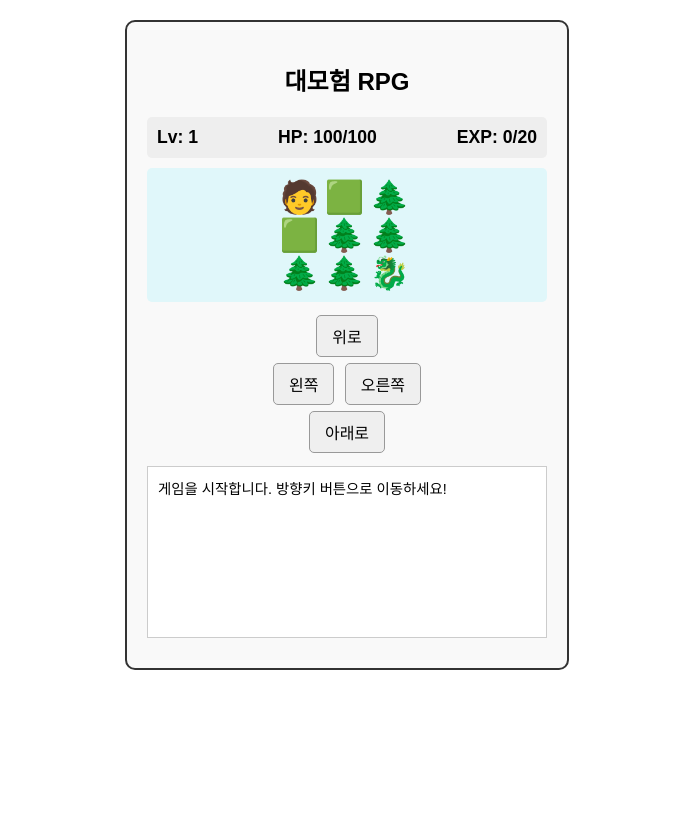
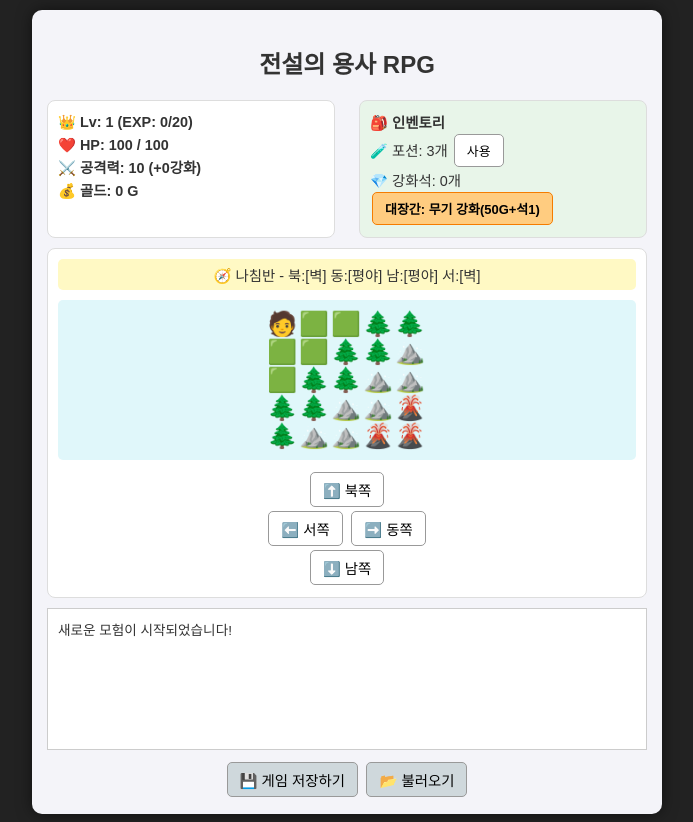
Before and after one commit to hohohon1001-cmd/None_rpg, a plain HTML site: page index.html in a window 1280 px wide. Shown: the whole page, without its empty margins (293-986 px from the left). Before the commit the page ends 800 px from the top, so only its background shows below. Drawn offline with Linux system fonts and the light colour scheme.

Commit message:
Update game title and enhance UI elements

```diff
--- a/index.html
+++ b/index.html
@@ -2,86 +2,110 @@
 <html lang="ko">
 <head>
     <meta charset="UTF-8">
-    <title>나만의 웹 RPG - 확장판</title>
+    <title>나만의 웹 RPG - 완성형</title>
     <style>
-        body { font-family: 'Malgun Gothic', sans-serif; text-align: center; margin-top: 20px; }
-        #game-board { border: 2px solid #333; width: 400px; margin: 0 auto; padding: 20px; border-radius: 10px; background-color: #f9f9f9; }
-        .stats { display: flex; justify-content: space-between; font-size: 1.1em; margin-bottom: 10px; font-weight: bold; background: #eee; padding: 10px; border-radius: 5px; }
-        #map-display { font-size: 2em; letter-spacing: 5px; margin: 10px 0; background: #e0f7fa; padding: 10px; border-radius: 5px; }
-        #log { height: 150px; border: 1px solid #ccc; overflow-y: scroll; padding: 10px; text-align: left; background-color: #fff; margin-bottom: 10px; font-size: 0.9em; }
-        button { padding: 8px 15px; font-size: 1em; margin: 3px; cursor: pointer; border-radius: 5px; border: 1px solid #999; }
-        .controls { margin-bottom: 10px; }
+        body { font-family: 'Malgun Gothic', sans-serif; text-align: center; margin-top: 10px; background-color: #222; color: #333; }
+        #game-board { display: flex; flex-direction: column; width: 600px; margin: 0 auto; padding: 15px; border-radius: 10px; background-color: #f4f4f9; box-shadow: 0 0 15px rgba(0,0,0,0.5); }
+        .panel-row { display: flex; justify-content: space-between; margin-bottom: 10px; }
+        .panel { background: #fff; padding: 10px; border-radius: 8px; border: 1px solid #ddd; width: 48%; box-sizing: border-box; }
+
+        /* 상태창 & 인벤토리 */
+        .stats { font-size: 0.9em; font-weight: bold; text-align: left; line-height: 1.6; }
+        .inventory { font-size: 0.9em; text-align: left; background: #e8f5e9; }
+
+        /* 맵 & 나침반 */
+        #map-display { font-size: 1.5em; letter-spacing: 2px; margin: 10px 0; background: #e0f7fa; padding: 10px; border-radius: 5px; text-align: center; }
+        #compass { font-size: 0.9em; background: #fff9c4; padding: 5px; border-radius: 5px; margin-bottom: 10px; }
+
+        /* 로그 & 버튼 */
+        #log { height: 120px; border: 1px solid #ccc; overflow-y: scroll; padding: 10px; text-align: left; background-color: #fff; font-size: 0.85em; margin-bottom: 10px; }
+        button { padding: 6px 12px; font-size: 0.9em; margin: 2px; cursor: pointer; border-radius: 5px; border: 1px solid #999; background: #fff; transition: 0.2s; }
+        button:hover { background: #eee; }
+        .btn-action { background: #ffcc80; font-weight: bold; border-color: #f57c00; }
+        .btn-system { background: #cfd8dc; }
     </style>
 </head>
 <body>
     <div id="game-board">
-        <h2>대모험 RPG</h2>
+        <h2>전설의 용사 RPG</h2>
 
-        <div class="stats">
-            <div>Lv: <span id="p-lv">1</span></div>
-            <div>HP: <span id="p-hp">100</span>/<span id="p-max-hp">100</span></div>
-            <div>EXP: <span id="p-exp">0</span>/<span id="p-max-exp">20</span></div>
+        <div class="panel-row">
+            <div class="panel stats">
+                <div>👑 Lv: <span id="p-lv">1</span> (EXP: <span id="p-exp">0</span>/<span id="p-max-exp">20</span>)</div>
+                <div>❤️ HP: <span id="p-hp">100</span> / <span id="p-max-hp">100</span></div>
+                <div>⚔️ 공격력: <span id="p-atk">10</span> (+<span id="p-wlv">0</span>강화)</div>
+                <div>💰 골드: <span id="p-gold">0</span> G</div>
+            </div>
+            <div class="panel inventory">
+                <b>🎒 인벤토리</b><br>
+                🧪 포션: <span id="inv-potion">0</span>개
+                <button onclick="usePotion()">사용</button><br>
+                💎 강화석: <span id="inv-stone">0</span>개<br>
+                <button class="btn-action" onclick="enhance()">대장간: 무기 강화(50G+석1)</button>
+            </div>
         </div>
 
-        <div id="map-display">
+        <div class="panel-row">
+            <div class="panel" style="width: 100%;">
+                <div id="compass">🧭 나침반 (주변 탐색) - 북:? 동:? 남:? 서:?</div>
+                <div id="map-display"></div>
+
+                <div id="move-btns">
+                    <button onclick="move(0, -1)">⬆️ 북쪽</button><br>
+                    <button onclick="move(-1, 0)">⬅️ 서쪽</button>
+                    <button onclick="move(1, 0)">➡️ 동쪽</button><br>
+                    <button onclick="move(0, 1)">⬇️ 남쪽</button>
+                </div>
+
+                <div id="battle-btns" style="display:none; background: #ffebee; padding: 10px; border-radius: 5px;">
+                    <p style="color:red; font-weight:bold;">😈 적 HP: <span id="m-hp">0</span></p>
+                    <button class="btn-action" onclick="attack()">⚔️ 공격하기</button>
+                    <button onclick="run()">🏃 도망치기</button>
+                </div>
             </div>
-
-        <div class="controls" id="move-btns">
-            <button onclick="move(0, -1)">위로</button><br>
-            <button onclick="move(-1, 0)">왼쪽</button>
-            <button onclick="move(1, 0)">오른쪽</button><br>
-            <button onclick="move(0, 1)">아래로</button>
         </div>
 
-        <div class="controls" id="battle-btns" style="display:none;">
-            <p><b>적 HP: <span id="m-hp">0</span></b></p>
-            <button onclick="attack()">공격하기</button>
-            <button onclick="run()">도망치기</button>
+        <div id="log">새로운 모험이 시작되었습니다!<br></div>
+        <div>
+            <button class="btn-system" onclick="saveGame()">💾 게임 저장하기</button>
+            <button class="btn-system" onclick="loadGame()">📂 불러오기</button>
         </div>
-
-        <div id="log">게임을 시작합니다. 방향키 버튼으로 이동하세요!<br></div>
     </div>
 
     <script>
-        // 플레이어 정보
-        let player = { lv: 1, hp: 100, maxHp: 100, exp: 0, maxExp: 20, x: 0, y: 0 };
-        let monster = { hp: 0, maxHp: 0 };
+        // --- 1. 데이터 설정 ---
+        let player = { lv: 1, hp: 100, maxHp: 100, exp: 0, maxExp: 20, atk: 10, weaponLv: 0, gold: 0, x: 0, y: 0 };
+        let inventory = { potion: 3, stone: 0 }; // 기본 지급 아이템
+        let monster = { hp: 0, maxHp: 0, atk: 0, name: "" };
         let inBattle = false;
 
-        // 3x3 맵 구조 (0: 평지, 1: 마을, 2: 숲, 3: 드래곤)
+        // 5x5 확장 맵 (1:마을, 0:평야, 2:숲, 3:바위산, 4:보스)
         const mapData = [
-            [1, 0, 2],
-            [0, 2, 2],
-            [2, 2, 3]
+            [1, 0, 0, 2, 2],
+            [0, 0, 2, 2, 3],
+            [0, 2, 2, 3, 3],
+            [2, 2, 3, 3, 4],
+            [2, 3, 3, 4, 4]
         ];
+        const mapSymbols = { 0: '🟩', 1: '🏰', 2: '🌲', 3: '⛰️', 4: '🌋' };
+        const mapNames = { 0: '평야', 1: '마을', 2: '숲', 3: '바위산', 4: '화산' };
 
-        // 맵에 쓰일 이모티콘
-        const mapSymbols = { 0: '🟩', 1: '🏰', 2: '🌲', 3: '🐉' };
-
-        // 화면 갱신 함수
+        // --- 2. 시스템 함수 ---
         function updateScreen() {
             document.getElementById('p-lv').innerText = player.lv;
             document.getElementById('p-hp').innerText = player.hp;
             document.getElementById('p-max-hp').innerText = player.maxHp;
             document.getElementById('p-exp').innerText = player.exp;
             document.getElementById('p-max-exp').innerText = player.maxExp;
+            document.getElementById('p-atk').innerText = player.atk + (player.weaponLv * 5);
+            document.getElementById('p-wlv').innerText = player.weaponLv;
+            document.getElementById('p-gold').innerText = player.gold;
+
+            document.getElementById('inv-potion').innerText = inventory.potion;
+            document.getElementById('inv-stone').innerText = inventory.stone;
+
             drawMap();
-        }
-
-        // 맵 그리기 함수
-        function drawMap() {
-            let mapHtml = "";
-            for (let y = 0; y < 3; y++) {
-                for (let x = 0; x < 3; x++) {
-                    if (player.x === x && player.y === y) {
-                        mapHtml += '🧑'; // 플레이어 현재 위치
-                    } else {
-                        mapHtml += mapSymbols[mapData[y][x]];
-                    }
-                }
-                mapHtml += "<br>";
-            }
-            document.getElementById('map-display').innerHTML = mapHtml;
+            updateCompass();
         }
 
         function addLog(text) {
@@ -90,113 +114,169 @@
             logDiv.scrollTop = logDiv.scrollHeight;
         }
 
-        // 이동 함수
-        function move(dx, dy) {
-            if (inBattle) return; // 전투 중엔 이동 불가
-
-            let nx = player.x + dx;
-            let ny = player.y + dy;
-
-            // 맵 밖으로 벗어나는지 확인
-            if (nx < 0 || nx > 2 || ny < 0 || ny > 2) {
-                addLog("그쪽으로는 갈 수 없습니다.");
-                return;
-            }
-
-            player.x = nx;
-            player.y = ny;
-            addLog("이동했습니다.");
-            updateScreen();
-            checkEvent(); // 이동한 칸에 무엇이 있는지 확인
+        function saveGame() {
+            let saveData = { p: player, i: inventory };
+            localStorage.setItem('myRpgSaveData', JSON.stringify(saveData));
+            addLog("<b>💾 게임이 안전하게 저장되었습니다!</b>");
         }
 
-        // 타일 이벤트 확인 함수
+        function loadGame() {
+            let saved = localStorage.getItem('myRpgSaveData');
+            if(saved) {
+                let data = JSON.parse(saved);
+                player = data.p; inventory = data.i;
+                addLog("<b>📂 저장된 모험을 불러왔습니다.</b>");
+                inBattle = false;
+                document.getElementById('move-btns').style.display = 'block';
+                document.getElementById('battle-btns').style.display = 'none';
+                updateScreen();
+            } else {
+                addLog("저장된 데이터가 없습니다.");
+            }
+        }
+
+        // --- 3. 맵 & 나침반 함수 ---
+        function drawMap() {
+            let mapHtml = "";
+            for (let y = 0; y < 5; y++) {
+                for (let x = 0; x < 5; x++) {
+                    if (player.x === x && player.y === y) mapHtml += '🧑';
+                    else mapHtml += mapSymbols[mapData[y][x]];
+                }
+                mapHtml += "<br>";
+            }
+            document.getElementById('map-display').innerHTML = mapHtml;
+        }
+
+        function updateCompass() {
+            let n = (player.y > 0) ? mapNames[mapData[player.y-1][player.x]] : "벽";
+            let s = (player.y < 4) ? mapNames[mapData[player.y+1][player.x]] : "벽";
+            let w = (player.x > 0) ? mapNames[mapData[player.y][player.x-1]] : "벽";
+            let e = (player.x < 4) ? mapNames[mapData[player.y][player.x+1]] : "벽";
+            document.getElementById('compass').innerText = `🧭 나침반 - 북:[${n}] 동:[${e}] 남:[${s}] 서:[${w}]`;
+        }
+
+        function move(dx, dy) {
+            if (inBattle) return;
+            let nx = player.x + dx, ny = player.y + dy;
+            if (nx < 0 || nx > 4 || ny < 0 || ny > 4) {
+                addLog("그쪽으로는 갈 수 없습니다."); return;
+            }
+            player.x = nx; player.y = ny;
+            updateScreen();
+            checkEvent();
+        }
+
         function checkEvent() {
             let tile = mapData[player.y][player.x];
             if (tile === 1) {
-                addLog("마을에 도착했습니다. HP가 모두 회복됩니다! 🛏️");
+                addLog("🏰 <b>마을</b>에 도착했습니다. 체력이 모두 회복됩니다!");
                 player.hp = player.maxHp;
                 updateScreen();
-            } else if (tile === 2) {
-                if (Math.random() < 0.5) { // 50% 확률로 몬스터 조우
-                    startBattle(50, "슬라임");
-                } else {
-                    addLog("평화로운 숲입니다.");
-                }
-            } else if (tile === 3) {
-                startBattle(150, "드래곤");
+            } else if (tile === 2 && Math.random() < 0.6) {
+                startBattle(40, 5, "고블린");
+            } else if (tile === 3 && Math.random() < 0.7) {
+                startBattle(80, 12, "바위 골렘");
+            } else if (tile === 4) {
+                startBattle(300, 25, "화산 드래곤");
+            } else {
+                addLog("조용히 길을 지나갑니다.");
             }
         }
 
-        // 전투 시작
-        function startBattle(hp, name) {
+        // --- 4. 인벤토리 & 강화 ---
+        function usePotion() {
+            if(inventory.potion > 0) {
+                inventory.potion--;
+                player.hp += 50;
+                if(player.hp > player.maxHp) player.hp = player.maxHp;
+                addLog("🧪 포션을 마셔 체력을 50 회복했습니다!");
+                updateScreen();
+            } else {
+                addLog("포션이 없습니다!");
+            }
+        }
+
+        function enhance() {
+            if (player.x !== 0 || player.y !== 0) {
+                addLog("강화는 마을(🏰)에서만 할 수 있습니다!"); return;
+            }
+            if(player.gold >= 50 && inventory.stone >= 1) {
+                player.gold -= 50;
+                inventory.stone -= 1;
+                player.weaponLv++;
+                addLog(`✨ <b>강화 성공!</b> 무기가 +${player.weaponLv}강이 되었습니다! (공격력 +5)`);
+                updateScreen();
+            } else {
+                addLog("강화 비용(50G)이나 강화석(1개)이 부족합니다.");
+            }
+        }
+
+        // --- 5. 전투 & 부활 ---
+        function startBattle(hp, atk, name) {
             inBattle = true;
-            monster.hp = hp;
+            monster.hp = hp; monster.atk = atk; monster.name = name;
             document.getElementById('move-btns').style.display = 'none';
             document.getElementById('battle-btns').style.display = 'block';
             document.getElementById('m-hp').innerText = monster.hp;
-            addLog(`앗! 야생의 <b>${name}</b>(이)가 나타났다! ⚔️`);
+            addLog(`⚠️ 야생의 <b>${name}</b>(이)가 나타났다!`);
         }
 
-        // 공격
         function attack() {
-            // 레벨이 오를수록 데미지가 강해집니다
-            let dmg = Math.floor(Math.random() * 10) + 5 + (player.lv * 2);
+            let totalAtk = player.atk + (player.weaponLv * 5);
+            let dmg = Math.floor(Math.random() * 5) + totalAtk;
             monster.hp -= dmg;
             if (monster.hp < 0) monster.hp = 0;
             document.getElementById('m-hp').innerText = monster.hp;
-            addLog(`몬스터에게 ${dmg}의 피해를 입혔습니다!`);
+            addLog(`⚔️ ${monster.name}에게 ${dmg}의 피해!`);
 
-            if (monster.hp === 0) {
-                winBattle();
-                return;
-            }
+            if (monster.hp === 0) { winBattle(); return; }
 
             // 몬스터 반격
-            let mDmg = Math.floor(Math.random() * 8) + 3;
+            let mDmg = Math.floor(Math.random() * 5) + monster.atk;
             player.hp -= mDmg;
             if (player.hp < 0) player.hp = 0;
-            addLog(`몬스터의 공격! ${mDmg}의 피해를 입었습니다.`);
+            addLog(`💥 ${monster.name}의 반격! ${mDmg}의 피해를 입었습니다.`);
             updateScreen();
 
-            if (player.hp === 0) {
-                addLog("<b style='color:red;'>게임 오버... 새로고침하여 다시 시작하세요.</b>");
-                document.getElementById('battle-btns').style.display = 'none';
-            }
+            if (player.hp === 0) die();
         }
 
-        // 도망치기
-        function run() {
-            addLog("무사히 도망쳤습니다! 🏃");
-            endBattle();
+        function run() { addLog("무사히 도망쳤습니다! 🏃"); endBattle(); }
+
+        function winBattle() {
+            let gainExp = 15; let gainGold = Math.floor(Math.random() * 20) + 10;
+            player.exp += gainExp; player.gold += gainGold;
+            addLog(`🏆 <b>전투 승리!</b> ${gainExp} EXP와 ${gainGold} G를 얻었습니다.`);
+
+            // 아이템 드롭 확률
+            if(Math.random() < 0.3) { inventory.potion++; addLog("🎁 전리품으로 <b>포션</b>을 얻었습니다!"); }
+            if(Math.random() < 0.2) { inventory.stone++; addLog("🎁 전리품으로 <b>강화석</b>을 얻었습니다!"); }
+
+            if (player.exp >= player.maxExp) {
+                player.lv++; player.exp -= player.maxExp;
+                player.maxExp += 15; player.maxHp += 20; player.atk += 3;
+                player.hp = player.maxHp;
+                addLog(`🎉 <b>레벨업! Lv.${player.lv}</b>이 되었습니다!`);
+            }
+            endBattle(); updateScreen();
         }
 
-        // 전투 승리 및 레벨업 처리
-        function winBattle() {
-            addLog("<b>전투 승리!</b> 경험치를 10 얻었습니다.");
-            player.exp += 10;
-
-            if (player.exp >= player.maxExp) {
-                player.lv += 1;
-                player.exp -= player.maxExp;
-                player.maxExp += 10; // 다음 레벨업에 필요한 경험치 증가
-                player.maxHp += 20;  // 최대 체력 증가
-                player.hp = player.maxHp;
-                addLog(`🎉 <b>레벨업! Lv.${player.lv}이 되었습니다!</b> 최대 체력이 오르고 모두 회복됩니다.`);
-            }
-
-            endBattle();
-            updateScreen();
+        function die() {
+            addLog("<b style='color:red;'>💀 눈앞이 깜깜해졌다... (가진 골드의 절반을 잃고 마을로 귀환합니다.)</b>");
+            player.gold = Math.floor(player.gold / 2);
+            player.hp = player.maxHp;
+            player.x = 0; player.y = 0; // 마을 좌표로 이동
+            endBattle(); updateScreen();
         }
 
-        // 전투 종료
         function endBattle() {
             inBattle = false;
-            document.getElementById('move-btns').style.display = 'block'; // 이동 버튼 다시 표시
-            document.getElementById('battle-btns').style.display = 'none'; // 전투 버튼 숨김
+            document.getElementById('move-btns').style.display = 'block';
+            document.getElementById('battle-btns').style.display = 'none';
         }
 
-        updateScreen(); // 처음 시작할 때 화면 한번 그려주기
+        updateScreen();
     </script>
 </body>
 </html>
```
